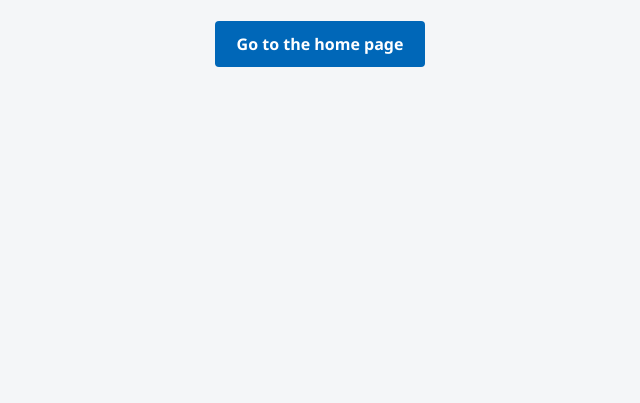
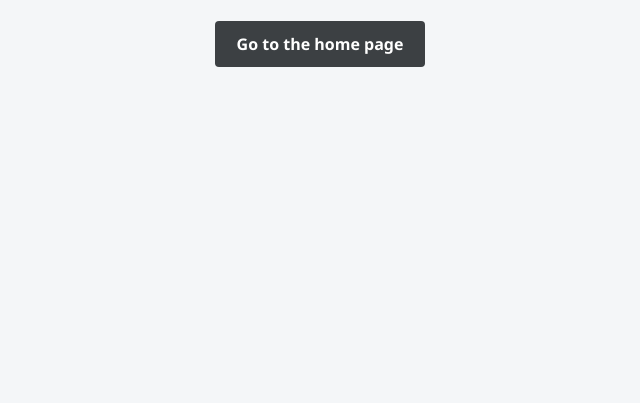
Before and after one commit to sahrarajabica/sahrarajabica.github.io, a plain HTML site: page 404.html in a window 1280 px wide. Shown: the part 445-848 px from the top of the page, without its empty margins (320-960 px from the left). Drawn offline with Linux system fonts and the light colour scheme.

Commit message:
Update 404.html

```diff
--- a/404.html
+++ b/404.html
@@ -10,7 +10,7 @@ body{margin:0;min-height:100vh;display:grid;place-items:center;background:#F4F6F
 main{max-width:520px;text-align:center}
 h1{font-size:2rem;font-weight:600;margin:0 0 12px}
 p{color:#566170;line-height:1.6;margin:0 0 24px}
-a{display:inline-block;background:#0067B8;color:#fff;text-decoration:none;font-weight:600;padding:12px 22px;border-radius:4px}
+a{display:inline-block;background:#3C4043;color:#fff;text-decoration:none;font-weight:600;padding:12px 22px;border-radius:4px}
 </style>
 </head>
 <body>
```
